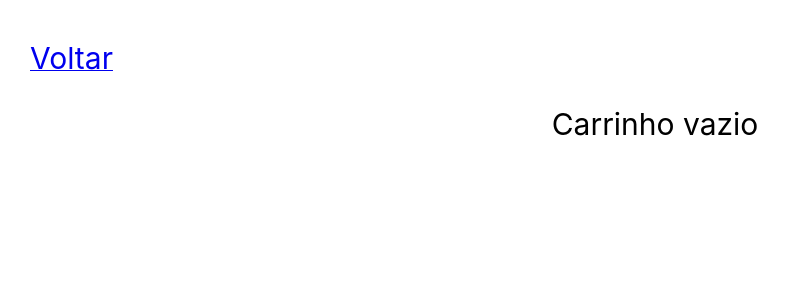
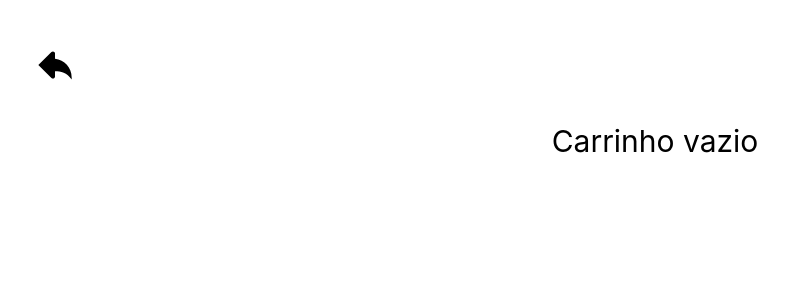
Before and after one commit to tryber/sd-02-week14-project-frontend-online-store-3, a React (Create React App) app: page /shopping_cart in a window 1280 px wide. Shown: the top 300 px of the page, without its empty margins (0-789 px from the left). Built offline with nearby package versions, Linux system fonts and the light colour scheme.

Commit message:
Finalizado css shopping cart

```diff
--- a/src/pages/ShoppingCart.css
+++ b/src/pages/ShoppingCart.css
@@ -64,6 +64,16 @@ span {
   font-size: 30px;
 }
 
+.checkout_button {
+  background-color: white;
+  border: 1px solid black;
+  color: black;
+  font-size: 0.8rem;
+  margin: 1rem;
+  padding: 1rem;
+  text-align: center;
+}
+
 .title_content {
   width: auto;
 }
--- a/src/pages/ShoppingCart.js
+++ b/src/pages/ShoppingCart.js
@@ -1,5 +1,5 @@
 import React from 'react';
-import { Link } from 'react-router-dom';
+import { Link, Redirect } from 'react-router-dom';
 import './ShoppingCart.css';
 
 class ShoppingCart extends React.Component {
@@ -7,10 +7,20 @@ class ShoppingCart extends React.Component {
     super(props);
     const teste = JSON.parse(localStorage.getItem('products'));
     this.state = {
+      isShouldRedirect: false,
+      redirectPage: '',
       productsArr: teste,
     };
     this.removeFromCart = this.removeFromCart.bind(this);
     this.changeQuantity = this.changeQuantity.bind(this);
+    this.onChangeRedirect = this.onChangeRedirect.bind(this);
+  }
+
+  onChangeRedirect(string) {
+    this.setState({
+      isShouldRedirect: true,
+      redirectPage: string,
+    });
   }
 
   changeQuantity(value, id) {
@@ -102,6 +112,19 @@ class ShoppingCart extends React.Component {
     }
   }
 
+  returnButton() {
+    return (
+      <div>
+        <button
+          label="return"
+          type="button"
+          onClick={() => this.onChangeRedirect('/')}
+          className="return-button"
+        />
+      </div>
+    );
+  }
+
   totalPrice() {
     const { productsArr } = this.state;
     let totalPrice = productsArr.reduce((acc, cur) => {
@@ -129,13 +152,14 @@ class ShoppingCart extends React.Component {
   }
 
   render() {
-    const { productsArr } = this.state;
+    const { productsArr, isShouldRedirect, redirectPage } = this.state;
     this.totalCartItems();
     localStorage.setItem('products', JSON.stringify(productsArr));
+    if (isShouldRedirect) return <Redirect to={redirectPage} />;
     if (productsArr && (productsArr.length !== 0)) {
       return (
         <div className="div_content">
-          <Link to="/"><span>Voltar</span></Link>
+          {this.returnButton()}
           <div className="div_container">
             <div>
               <h2>Carrinho de compras: </h2>
@@ -147,13 +171,13 @@ class ShoppingCart extends React.Component {
           <div className="div_container">
             {this.totalPrice()}
           </div>
-          <Link to="/checkout"><span>Finalizar compra</span></Link>
+          <Link to="/checkout"><button className="checkout_button" type="button">Finalizar compra</button></Link>
         </div>
       );
     }
     return (
       <div>
-        <Link to="/"><span>Voltar</span></Link>
+        {this.returnButton()}
         <p className="empty_content">Carrinho vazio</p>
       </div>
     );
```
